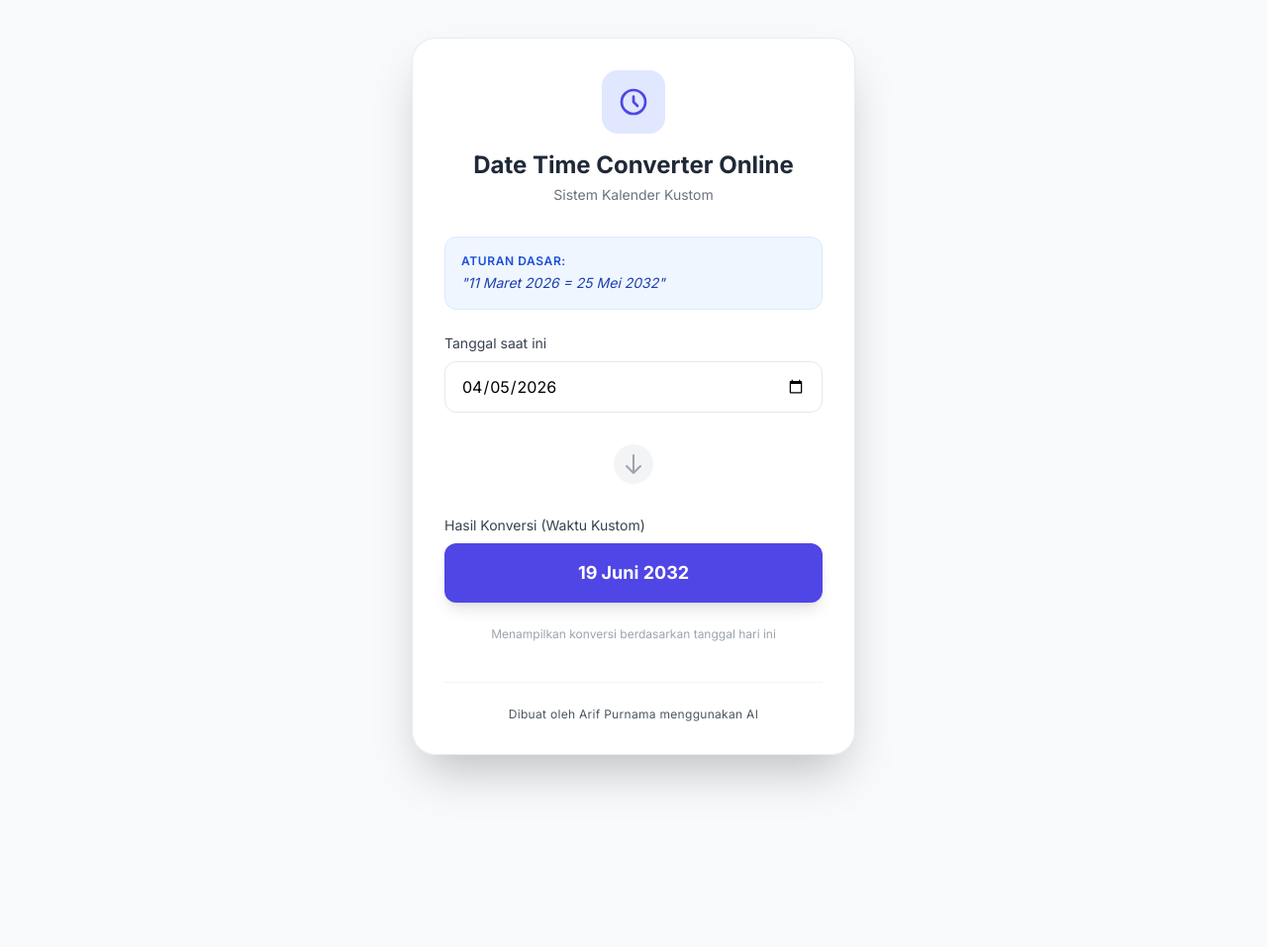
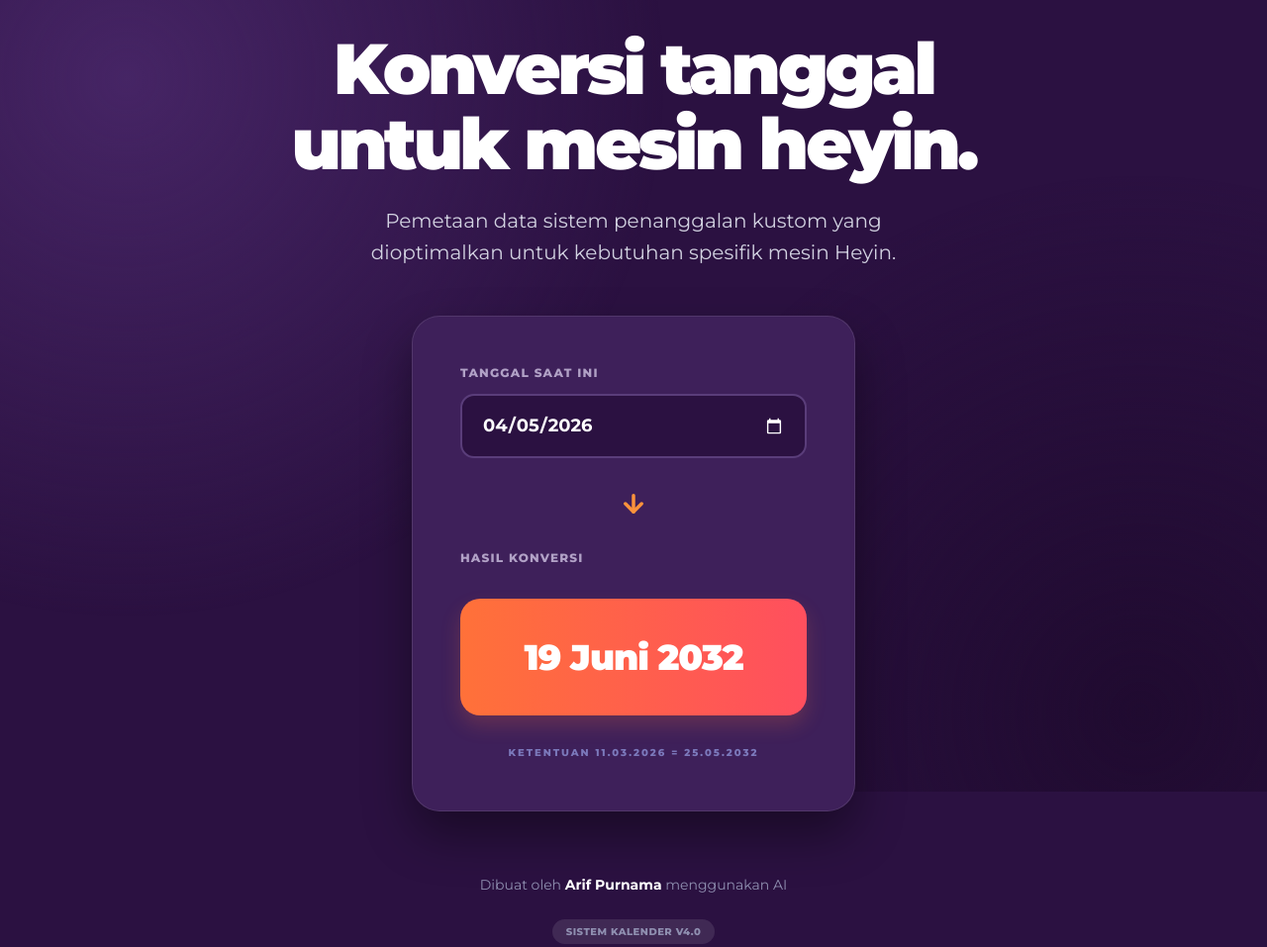
Before and after one commit to arifpurnama/heyin-date, a plain HTML site: page index.html in a window 1280 px wide. Shown: the whole page at 99% size. Before the commit the page ends 800 px from the top, so only its background shows below. Drawn offline with nearby package versions, Linux system fonts and the light colour scheme.

Commit message:
Update Tampilan

```diff
--- a/index.html
+++ b/index.html
@@ -6,81 +6,204 @@
     <title>Date Time Converter Online</title>
     <script src="https://cdn.tailwindcss.com"></script>
     <style>
-        @import url('https://fonts.googleapis.com/css2?family=Inter:wght@300;400;600;700&display=swap');
+        /* Menggunakan Montserrat sebagai alternatif Metropolis yang paling identik secara geometris */
+        @import url('https://fonts.googleapis.com/css2?family=Montserrat:wght@400;600;700;800;900&display=swap');
+
+        :root {
+            --fx-ink: #2b1141;
+            --fx-ink-light: #3e205a;
+            --fx-orange: #ff7139;
+            --fx-white: #ffffff;
+        }
+
         body {
-            font-family: 'Inter', sans-serif;
-            background-color: #f8fafc;
+            /* Menerapkan font Metropolis (Montserrat) ke seluruh dokumen */
+            font-family: 'Montserrat', sans-serif;
+            background-color: var(--fx-ink);
+            color: var(--fx-white);
+            margin: 0;
+            display: flex;
+            align-items: center;
+            justify-content: center;
+            min-height: 100vh;
         }
-        .glass-card {
-            background: rgba(255, 255, 255, 0.9);
-            backdrop-filter: blur(10px);
-            border: 1px solid rgba(226, 232, 240, 0.8);
+
+        .fx-background {
+            position: fixed;
+            top: 0;
+            left: 0;
+            width: 100%;
+            height: 100%;
+            z-index: -1;
+            background: radial-gradient(circle at 10% 10%, #462565 0%, transparent 40%),
+                        radial-gradient(circle at 90% 90%, #200b30 0%, transparent 40%);
+        }
+
+        .container-box {
+            max-width: 900px;
+            width: 100%;
+            padding: 2rem;
+            text-align: center;
+        }
+
+        /* Hero Text - Metropolis Bold Style */
+        .hero-title {
+            font-weight: 900;
+            font-size: clamp(2.5rem, 8vw, 4.5rem);
+            line-height: 1.05;
+            letter-spacing: -0.05em;
+            margin-bottom: 1.5rem;
+        }
+
+        .hero-subtitle {
+            font-size: 1.25rem;
+            font-weight: 400;
+            color: #d1d1e0;
+            max-width: 600px;
+            margin: 0 auto 3rem;
+            line-height: 1.6;
+        }
+
+        .fx-card {
+            background-color: var(--fx-ink-light);
+            border-radius: 28px;
+            padding: 3rem;
+            box-shadow: 0 24px 48px rgba(0,0,0,0.4);
+            text-align: left;
+            border: 1px solid rgba(255,255,255,0.1);
+        }
+
+        .fx-input-label {
+            display: block;
+            font-weight: 800;
+            font-size: 0.75rem;
+            margin-bottom: 0.75rem;
+            color: #b1a1c6;
+            text-transform: uppercase;
+            letter-spacing: 0.1em;
+        }
+
+        .fx-input {
+            width: 100%;
+            background-color: var(--fx-ink);
+            border: 2px solid #5a3d7a;
+            border-radius: 14px;
+            padding: 1rem 1.25rem;
+            color: white;
+            font-size: 1.125rem;
+            font-weight: 700;
+            transition: all 0.2s ease;
+        }
+
+        .fx-input:focus {
+            border-color: var(--fx-orange);
+            outline: none;
+            box-shadow: 0 0 0 4px rgba(255, 113, 57, 0.2);
+        }
+
+        .fx-result {
+            background: linear-gradient(90deg, #ff7139, #ff4f5e);
+            border-radius: 20px;
+            padding: 2rem;
+            margin-top: 2rem;
+            color: white;
+            text-align: center;
+            box-shadow: 0 10px 20px rgba(255, 113, 57, 0.2);
+        }
+
+        .result-date {
+            font-weight: 900;
+            font-size: 2.25rem;
+            letter-spacing: -0.03em;
+        }
+
+        .fx-footer {
+            margin-top: 4rem;
+            font-size: 0.875rem;
+            color: #8f8fb0;
+        }
+
+        .fx-footer b {
+            color: white;
+            font-weight: 700;
+        }
+
+        .badge {
+            display: inline-block;
+            background: rgba(255,255,255,0.1);
+            padding: 5px 14px;
+            border-radius: 100px;
+            font-size: 10px;
+            font-weight: 800;
+            letter-spacing: 0.05em;
+            margin-top: 1.5rem;
+        }
+
+        input::-webkit-calendar-picker-indicator {
+            filter: invert(1);
+            cursor: pointer;
         }
     </style>
 </head>
-<body class="min-h-screen flex items-center justify-center p-4">
+<body>
+    <div class="fx-background"></div>
 
-    <div class="max-w-md w-full glass-card rounded-3xl shadow-2xl p-8">
-        <div class="text-center mb-8">
-            <div class="bg-indigo-100 w-16 h-16 rounded-2xl flex items-center justify-center mx-auto mb-4">
-                <svg xmlns="http://www.w3.org/2000/svg" class="h-8 w-8 text-indigo-600" fill="none" viewBox="0 0 24 24" stroke="currentColor">
-                    <path stroke-linecap="round" stroke-linejoin="round" stroke-width="2" d="M12 8v4l3 3m6-3a9 9 0 11-18 0 9 9 0 0118 0z" />
-                </svg>
-            </div>
-            <h1 class="text-2xl font-bold text-gray-800">Date Time Converter Online</h1>
-            <p class="text-sm text-gray-500 mt-1">Sistem Kalender Kustom</p>
-        </div>
+    <div class="container-box">
+        <header>
+            <h1 class="hero-title">Konversi tanggal<br>untuk mesin heyin.</h1>
+            <p class="hero-subtitle">
+                Pemetaan data sistem penanggalan kustom yang dioptimalkan untuk kebutuhan spesifik mesin Heyin.
+            </p>
+        </header>
 
-        <div class="bg-blue-50 border border-blue-100 rounded-xl p-4 mb-6">
-            <p class="text-xs font-semibold text-blue-700 uppercase tracking-wider mb-1">Aturan Dasar:</p>
-            <p class="text-sm text-blue-800 italic">"11 Maret 2026 = 25 Mei 2032"</p>
-        </div>
+        <main class="max-w-md mx-auto">
+            <div class="fx-card">
+                <div class="space-y-6">
+                    <!-- Bagian Input -->
+                    <div>
+                        <label class="fx-input-label">Tanggal Saat Ini</label>
+                        <input type="date" id="standardDate" class="fx-input">
+                    </div>
 
-        <div class="space-y-6">
-            <!-- Input Tanggal Standar -->
-            <div>
-                <label class="block text-sm font-medium text-gray-700 mb-2">Tanggal saat ini</label>
-                <input type="date" id="standardDate"
-                    class="w-full px-4 py-3 rounded-xl border border-gray-200 focus:ring-2 focus:ring-indigo-500 focus:border-transparent transition duration-200 outline-none">
-            </div>
+                    <!-- Ikon Panah -->
+                    <div class="flex justify-center py-2">
+                        <svg width="28" height="28" viewBox="0 0 24 24" fill="none" stroke="currentColor" stroke-width="3" stroke-linecap="round" stroke-linejoin="round" class="text-orange-400">
+                            <line x1="12" y1="5" x2="12" y2="19"></line>
+                            <polyline points="19 12 12 19 5 12"></polyline>
+                        </svg>
+                    </div>
 
-            <div class="flex justify-center py-2">
-                <div class="bg-gray-100 p-2 rounded-full">
-                    <svg xmlns="http://www.w3.org/2000/svg" class="h-6 w-6 text-gray-400" fill="none" viewBox="0 0 24 24" stroke="currentColor">
-                        <path stroke-linecap="round" stroke-linejoin="round" stroke-width="2" d="M19 14l-7 7m0 0l-7-7m7 7V3" />
-                    </svg>
+                    <!-- Bagian Hasil -->
+                    <div>
+                        <label class="fx-input-label">Hasil Konversi</label>
+                        <div class="fx-result">
+                            <span id="customDateDisplay" class="result-date">-- --- ----</span>
+                        </div>
+                    </div>
+
+                    <!-- Label Ketentuan -->
+                    <div class="text-center mt-4">
+                        <span class="text-[10px] font-extrabold text-indigo-300 opacity-60 uppercase tracking-[0.2em]">
+                            Ketentuan 11.03.2026 = 25.05.2032
+                        </span>
+                    </div>
                 </div>
             </div>
+        </main>
 
-            <!-- Output Tanggal Kustom -->
-            <div class="relative">
-                <label class="block text-sm font-medium text-gray-700 mb-2">Hasil Konversi (Waktu Kustom)</label>
-                <div id="customDateDisplay" class="w-full px-4 py-4 bg-indigo-600 rounded-xl text-white font-bold text-lg text-center shadow-lg transition-all duration-300">
-                    -- --- ----
-                </div>
-            </div>
-
-            <div id="message" class="text-center text-xs text-gray-400">
-                Menampilkan konversi berdasarkan tanggal hari ini
-            </div>
-        </div>
-
-        <div class="mt-10 pt-6 border-t border-gray-100 text-center">
-            <p class="text-xs text-gray-600 font-medium tracking-wide">Dibuat oleh Arif Purnama menggunakan AI</p>
-        </div>
+        <footer class="fx-footer">
+            <p>Dibuat oleh <b>Arif Purnama</b> menggunakan AI</p>
+            <div class="badge">SISTEM KALENDER V4.0</div>
+        </footer>
     </div>
 
     <script>
-        // Logika Referensi Tetap: 11 Maret 2026 -> 25 Mei 2032
         const REF_STANDARD = new Date(2026, 2, 11);
         const REF_CUSTOM = new Date(2032, 4, 25);
-
-        // Selisih waktu konstan
         const TIME_OFFSET = REF_CUSTOM.getTime() - REF_STANDARD.getTime();
 
         const inputEl = document.getElementById('standardDate');
         const displayEl = document.getElementById('customDateDisplay');
-        const messageEl = document.getElementById('message');
 
         function formatDate(date) {
             const options = { day: 'numeric', month: 'long', year: 'numeric' };
@@ -91,35 +214,25 @@
             const selectedValue = inputEl.value;
             if (!selectedValue) return;
 
-            // Buat objek date dari input
             const standardDate = new Date(selectedValue);
             standardDate.setHours(12, 0, 0, 0);
 
-            // Terapkan offset
             const customTime = standardDate.getTime() + TIME_OFFSET;
             const customDate = new Date(customTime);
 
-            // Update UI
-            displayEl.textContent = formatDate(customDate);
-
-            // Animasi kecil saat berubah
-            displayEl.style.transform = 'scale(1.02)';
-            setTimeout(() => displayEl.style.transform = 'scale(1)', 150);
+            // Efek transisi sederhana
+            displayEl.style.opacity = '0';
+            setTimeout(() => {
+                displayEl.textContent = formatDate(customDate);
+                displayEl.style.opacity = '1';
+            }, 100);
         }
 
-        // Event Listener
         inputEl.addEventListener('change', convertTime);
 
-        // Inisialisasi dengan Tanggal Saat Ini
         window.onload = () => {
             const now = new Date();
-
-            // Format ke YYYY-MM-DD untuk input type="date"
-            const year = now.getFullYear();
-            const month = String(now.getMonth() + 1).padStart(2, '0');
-            const day = String(now.getDate()).padStart(2, '0');
-            const todayStr = `${year}-${month}-${day}`;
-
+            const todayStr = now.toISOString().split('T')[0];
             inputEl.value = todayStr;
             convertTime();
         };
```
